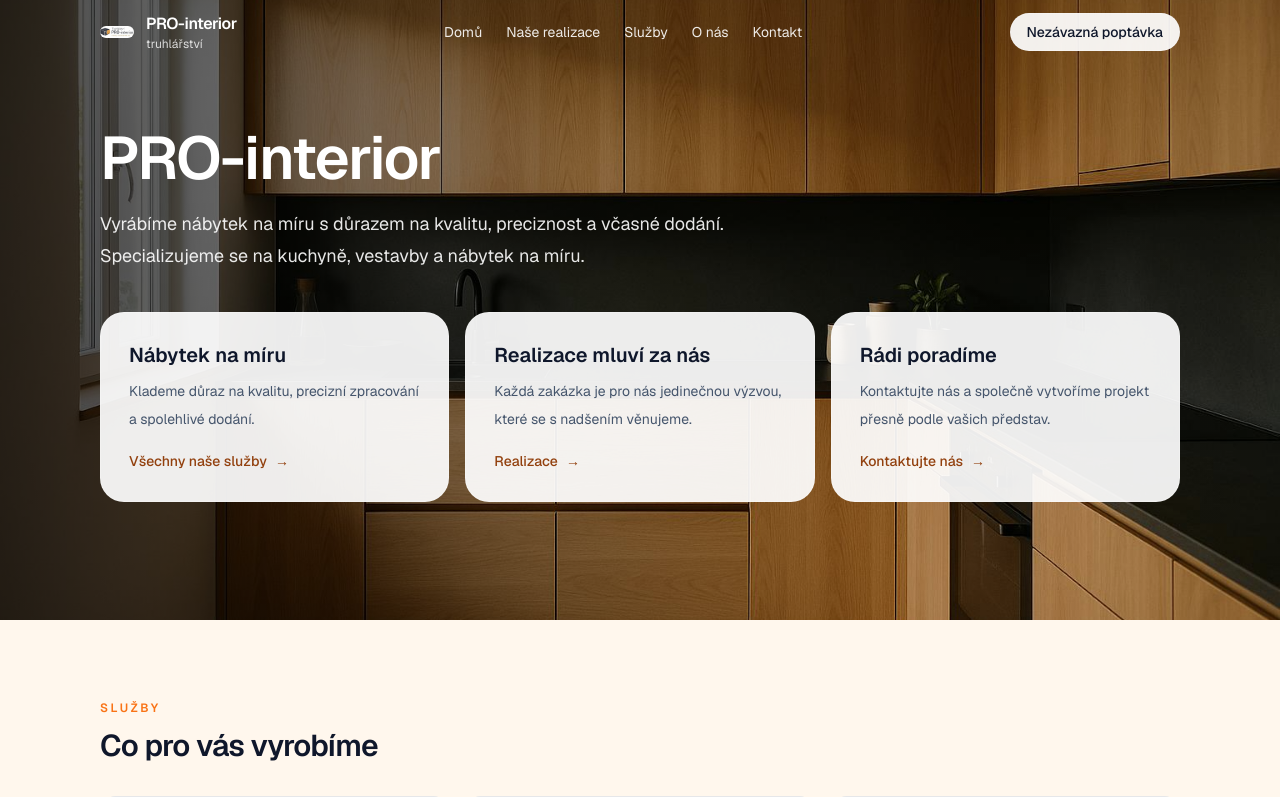
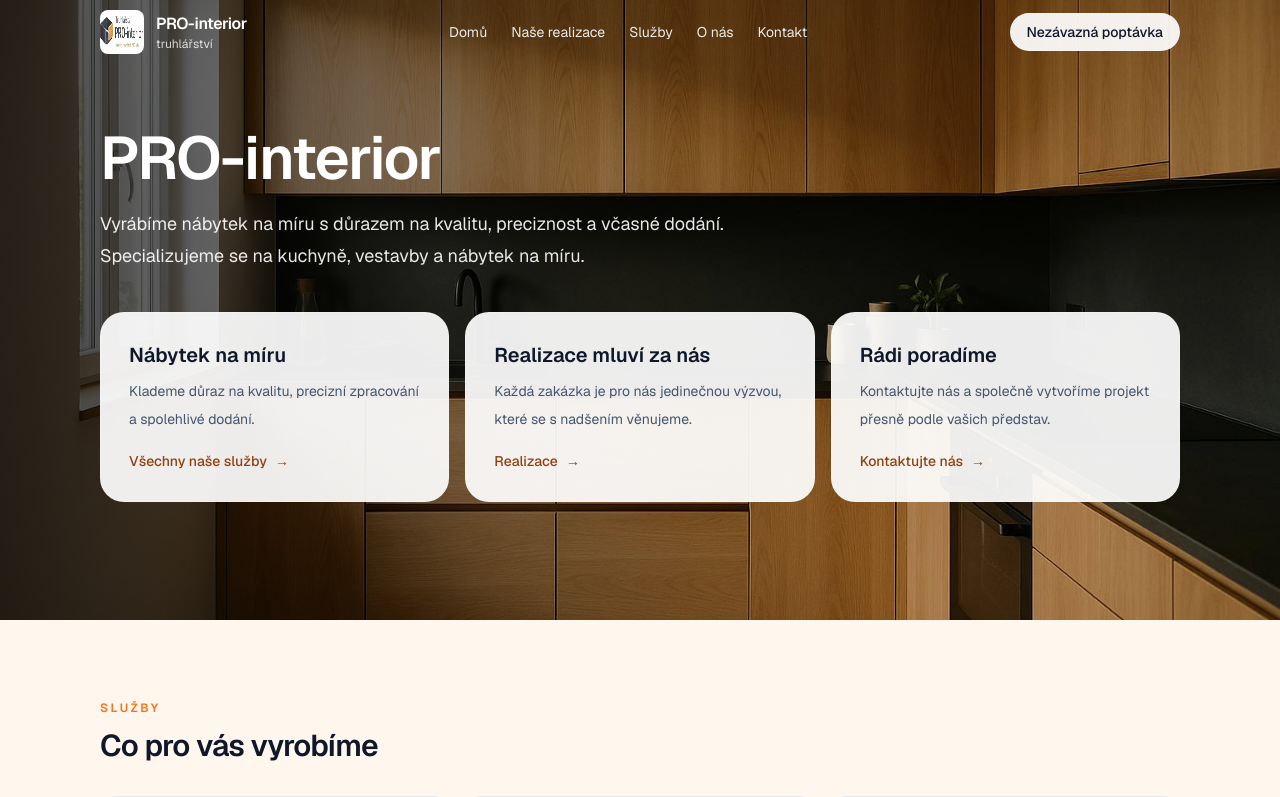
Before and after one commit to Vokurcak68/pro-interior, a Next.js app: page / in a window 1280 px wide. Shown: the top 797 px of the page. Built offline with nearby package versions, Linux system fonts and the light colour scheme.

Commit message:
fix(header): enlarge logo without increasing header height

```diff
--- a/src/components/SiteHeader.tsx
+++ b/src/components/SiteHeader.tsx
@@ -85,9 +85,9 @@ export function SiteHeader({ variant = "sticky" }: { variant?: "sticky" | "overl
             <Image
               src="/logo.jpg"
               alt="PRO-interior"
-              width={34}
-              height={34}
-              className={isOverlay ? "rounded-lg" : "rounded-lg border"}
+              width={44}
+              height={44}
+              className={(isOverlay ? "rounded-lg" : "rounded-lg border") + " h-11 w-11 shrink-0"}
               style={isOverlay ? undefined : { borderColor: "var(--line)" }}
             />
             <div className="min-w-0 leading-tight">
```
